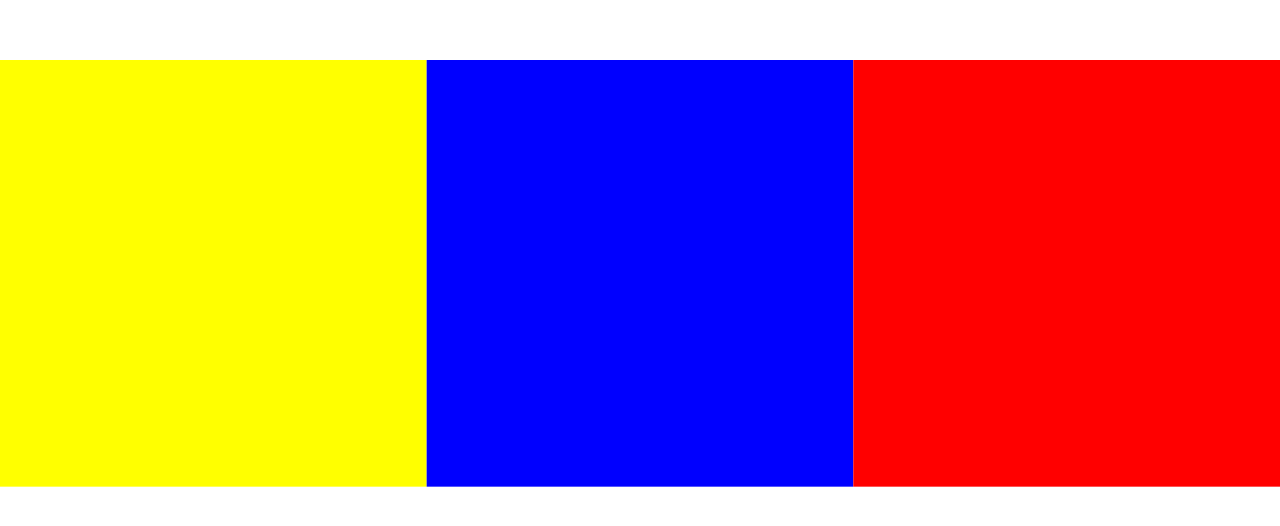
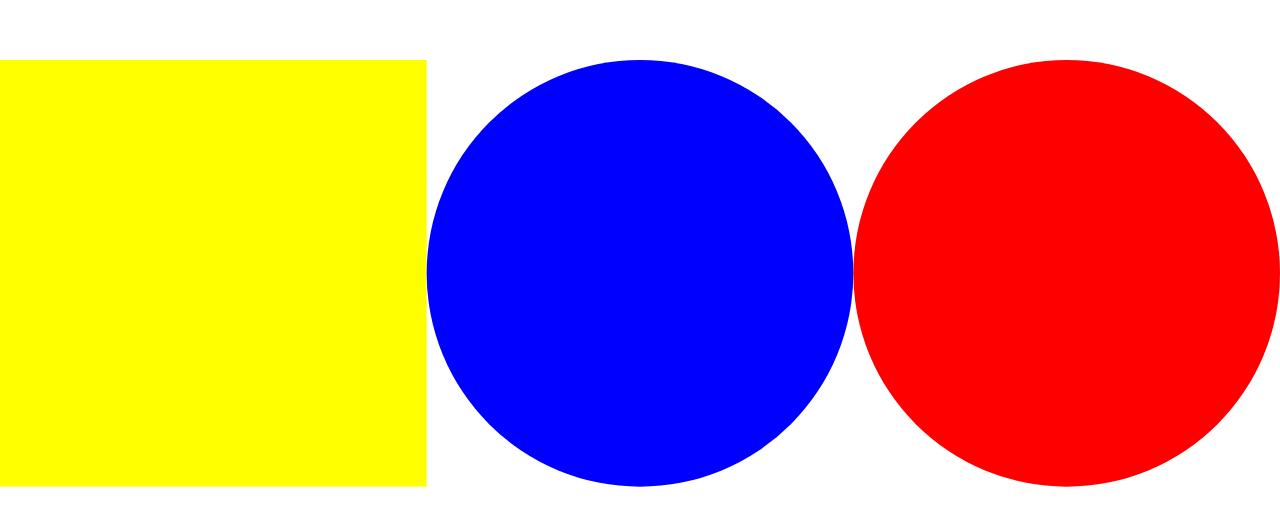
Before and after one commit to chrisbolin/megapixel, a React (Create React App) app: page / in a window 1280 px wide. Shown: the part 1224-1750 px from the top of the page. Built offline with nearby package versions, Linux system fonts and the light colour scheme.

Commit message:
active colors highlighted

```diff
--- a/src/App.tsx
+++ b/src/App.tsx
@@ -88,16 +88,19 @@ function ColorPicker({ state, palette }: { state: AppState, palette: Palette })
   const dimensionInPixels = 10;
   const viewBox = `0 0 ${palette.length * dimensionInPixels} ${3 * dimensionInPixels}`;
   return <svg viewBox={viewBox}>
-    {palette.map((color, index) =>
-      <rect
+    {palette.map((color, index) => {
+      const active = index === state.currentColorIndex;
+      return <rect
         onClick={() => state.setCurrentColorIndex(index)}
         key={color}
         fill={color}
         width={dimensionInPixels}
         height={dimensionInPixels}
         x={index * dimensionInPixels}
+        rx={active ? 0 : dimensionInPixels / 2}
         y={0}
-      />)
+      />
+    })
     }
   </svg>;
 }
```
